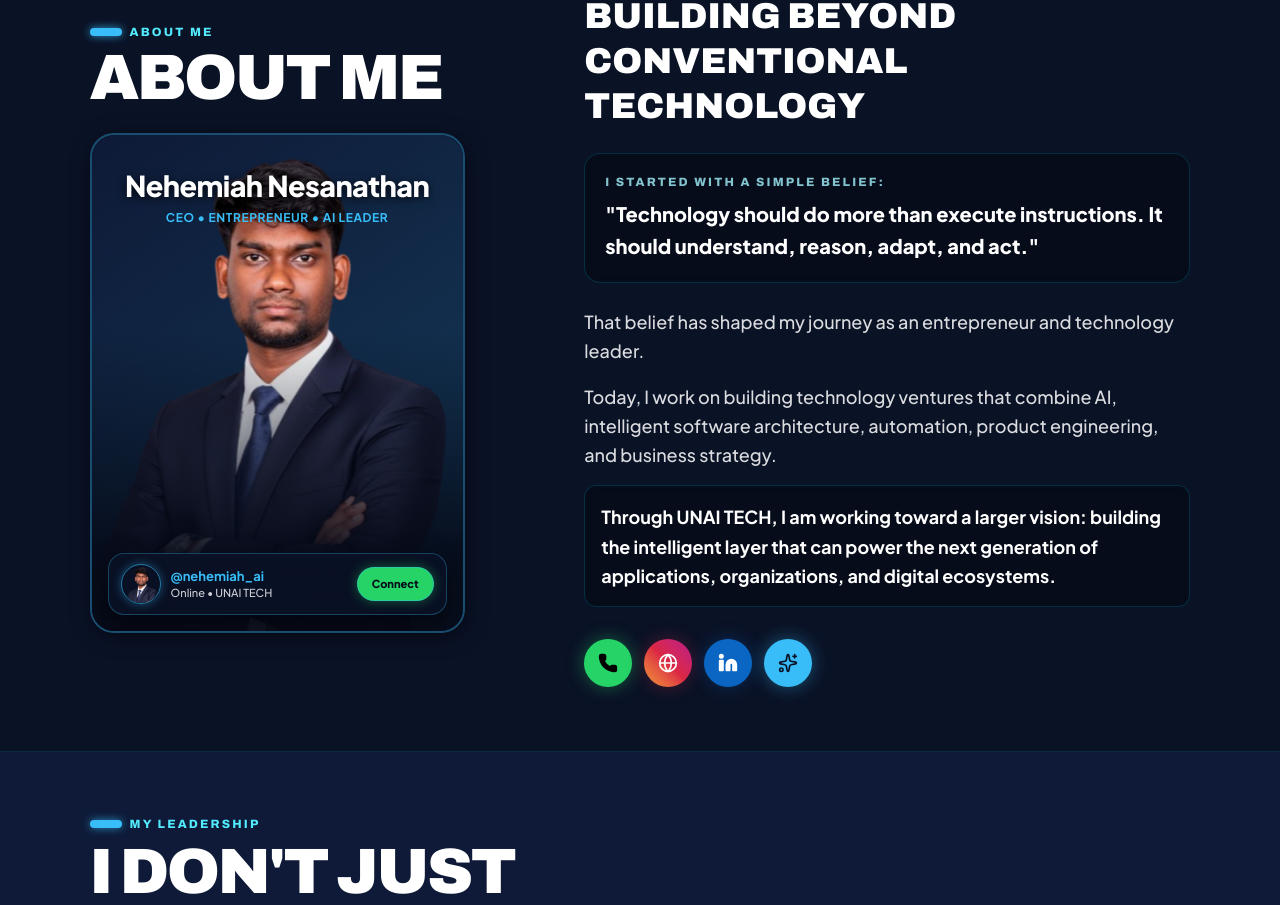
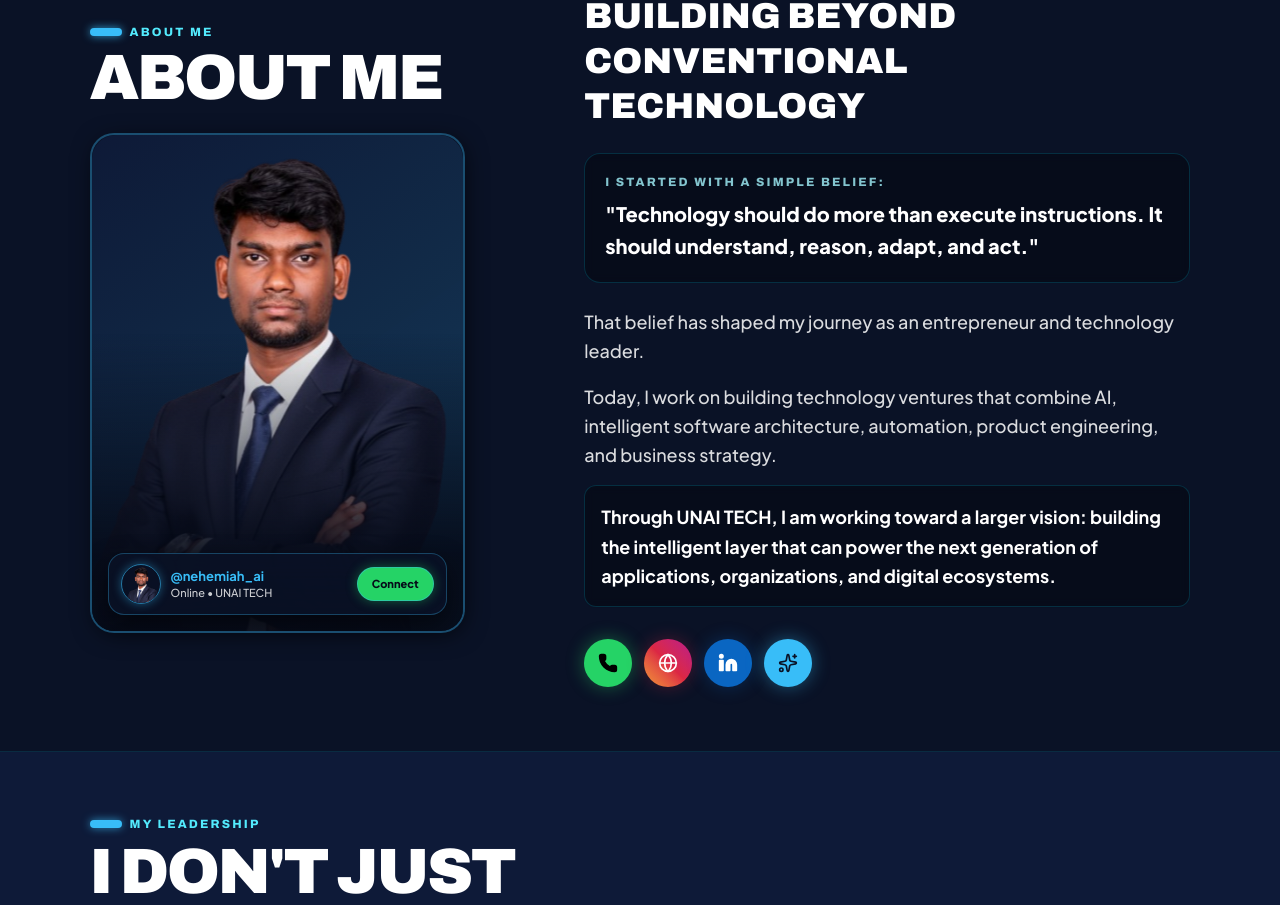
Before and after one commit to NrGjoe846/CEO-portfolio, a React (Vite) app: page / in a window 1280 px wide. Shown: the part 894-1799 px from the top of the page. Built offline with nearby package versions, Linux system fonts and the light colour scheme.

Commit message:
Remove top name overlay from ProfileCard so portrait face is completely unobstructed

```diff
--- a/src/components/ProfileCard.css
+++ b/src/components/ProfileCard.css
@@ -228,46 +228,6 @@
   transform: translateY(-1px) scale(1.05);
 }
 
-.pc-content:not(.pc-avatar-content) {
-  max-height: 100%;
-  overflow: hidden;
-  text-align: center;
-  position: relative;
-  transform: translate3d(
-    calc(var(--pointer-from-left) * -6px + 3px),
-    calc(var(--pointer-from-top) * -6px + 3px),
-    0.1px
-  );
-  z-index: 5;
-}
-
-.pc-details {
-  width: 100%;
-  position: absolute;
-  top: 1.8em;
-  display: flex;
-  flex-direction: column;
-  padding: 0 1rem;
-}
-
-.pc-details h3 {
-  font-weight: 900;
-  font-size: 1.8rem;
-  margin: 0;
-  color: #ffffff;
-  text-shadow: 0 2px 10px rgba(0, 0, 0, 0.8);
-  letter-spacing: -0.02em;
-}
-
-.pc-details p {
-  font-weight: 700;
-  font-size: 12px;
-  color: #38bdf8;
-  margin: 2px auto 0;
-  letter-spacing: 0.05em;
-  text-transform: uppercase;
-}
-
 @keyframes glow-bg {
   0% {
     --bgrotate: 0deg;
--- a/src/components/ProfileCard.tsx
+++ b/src/components/ProfileCard.tsx
@@ -377,12 +377,6 @@ const ProfileCardComponent: React.FC<ProfileCardProps> = ({
                 </div>
               )}
             </div>
-            <div className="pc-content">
-              <div className="pc-details">
-                <h3>{name}</h3>
-                <p>{title}</p>
-              </div>
-            </div>
           </div>
         </section>
       </div>
```
